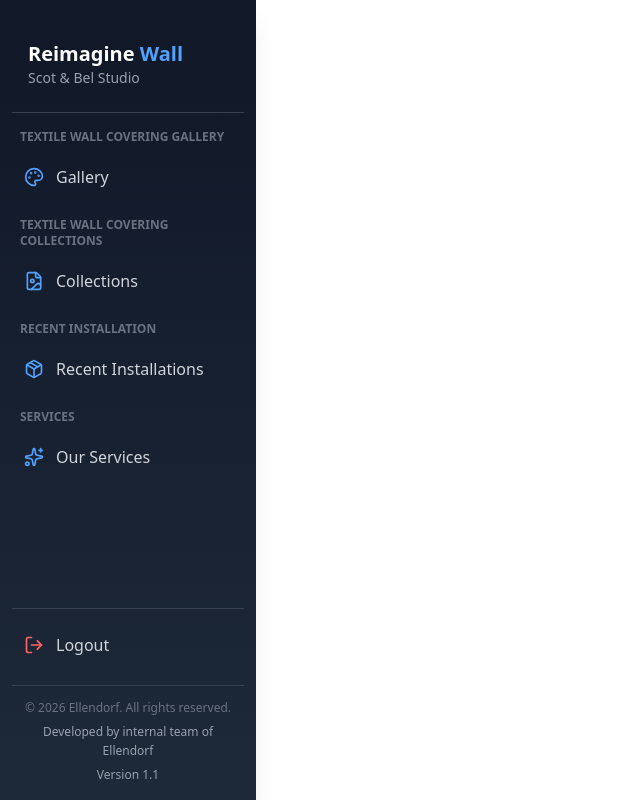
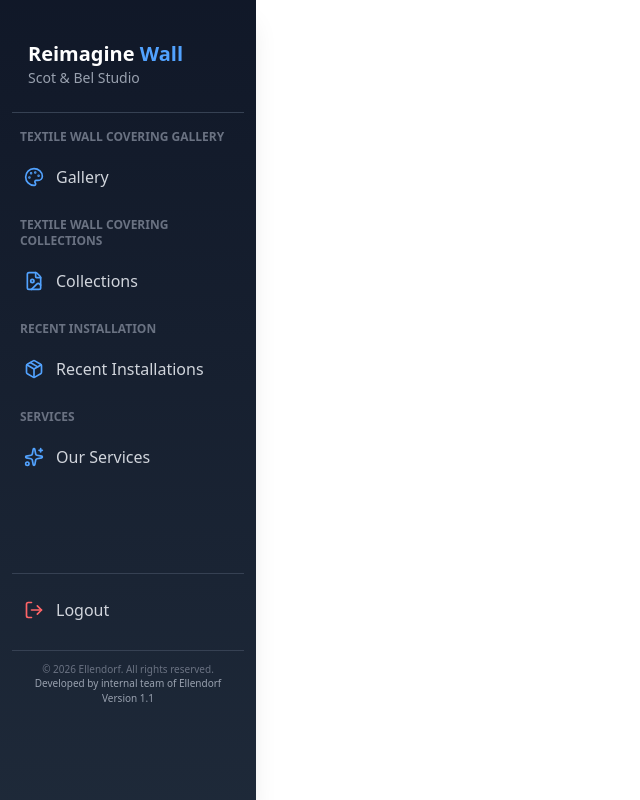
Before and after one commit to shivatex-yarn/ellendorf-wall, a Next.js app: page /sidebar in a window 1280 px wide. Shown: the whole page, without its empty margins (0-640 px from the left). Built offline with nearby package versions, Linux system fonts and the light colour scheme.

Commit message:
sidebar fix

```diff
--- a/app/sidebar/page.jsx
+++ b/app/sidebar/page.jsx
@@ -221,10 +221,10 @@ export default function Sidebar() {
             </button>
 
             {/* Copyright Text */}
-            <div className="mt-4 pt-3 border-t border-gray-700 px-2">
-              <div className="text-xs text-gray-500 text-center leading-relaxed">
-                <p className="mb-1">© {new Date().getFullYear()} Ellendorf. All rights reserved.</p>
-                <p className="mb-1 text-gray-400">Developed by internal team of Ellendorf</p>
+            <div className="mt-4 pt-3 pb-20 border-t border-gray-700">
+              <div className="text-[10px] text-gray-500 text-center leading-tight">
+                <p className="mb-0.5">© {new Date().getFullYear()} Ellendorf. All rights reserved.</p>
+                <p className="mb-0.5 text-gray-400">Developed by internal team of Ellendorf</p>
                 <p className="text-gray-400">Version 1.1</p>
               </div>
             </div>
```
